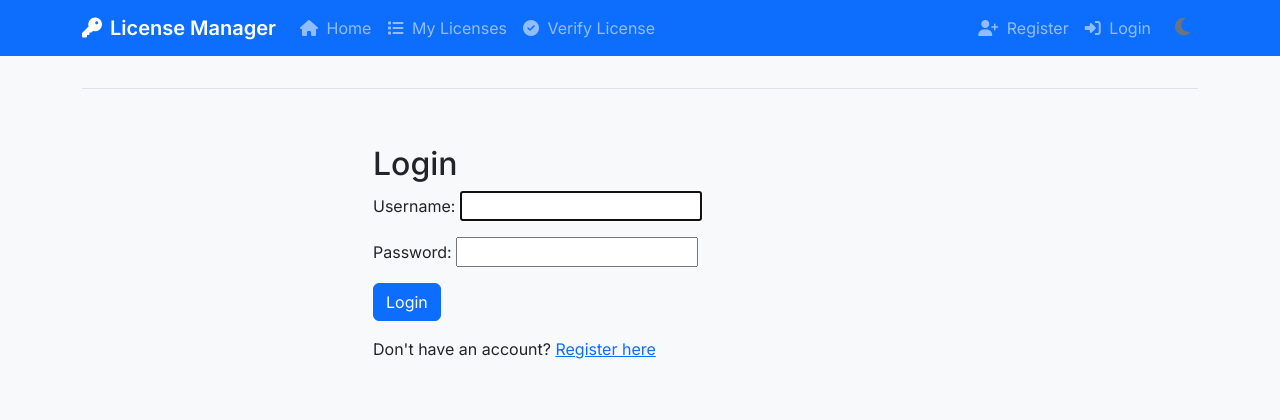
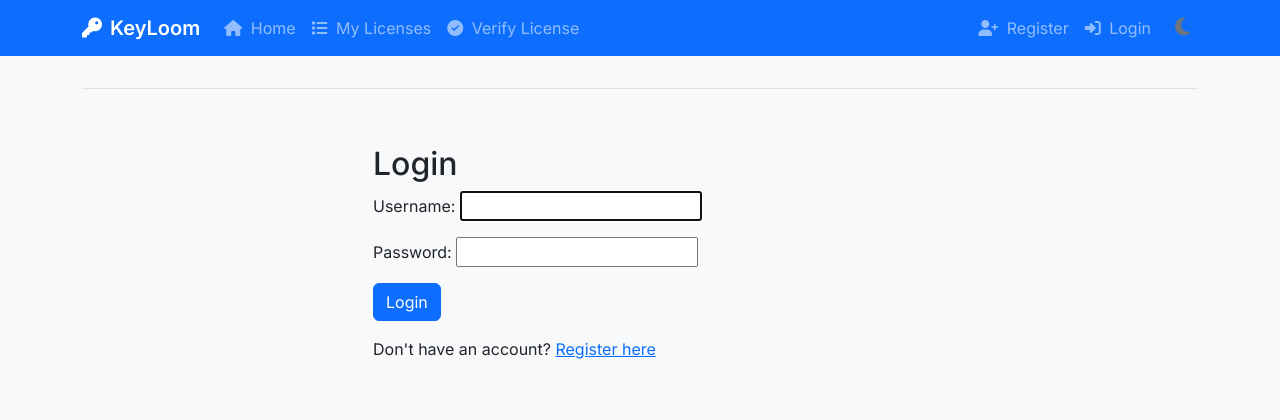
Before and after one commit to AnmolSingh28/LicenseKeyLoom-Django, a Django app: page /login/ in a window 1280 px wide. Shown: the top 420 px of the page. Run offline with Django 5.2, Linux system fonts and the light colour scheme.

Commit message:
Changing the navbar title

```diff
--- a/license_project/licenses/templates/base.html
+++ b/license_project/licenses/templates/base.html
@@ -122,7 +122,7 @@
     <nav class="navbar navbar-expand-lg navbar-dark bg-primary fixed-top">
         <div class="container">
             <a class="navbar-brand" href="{% url 'home' %}">
-             <i class="fas fa-key me-2"></i>License Manager
+             <i class="fas fa-key me-2"></i>KeyLoom
             </a>
             <button class="navbar-toggler" type="button" data-bs-toggle="collapse" data-bs-target="#navbarNav">
                 <span class="navbar-toggler-icon"></span>
```
